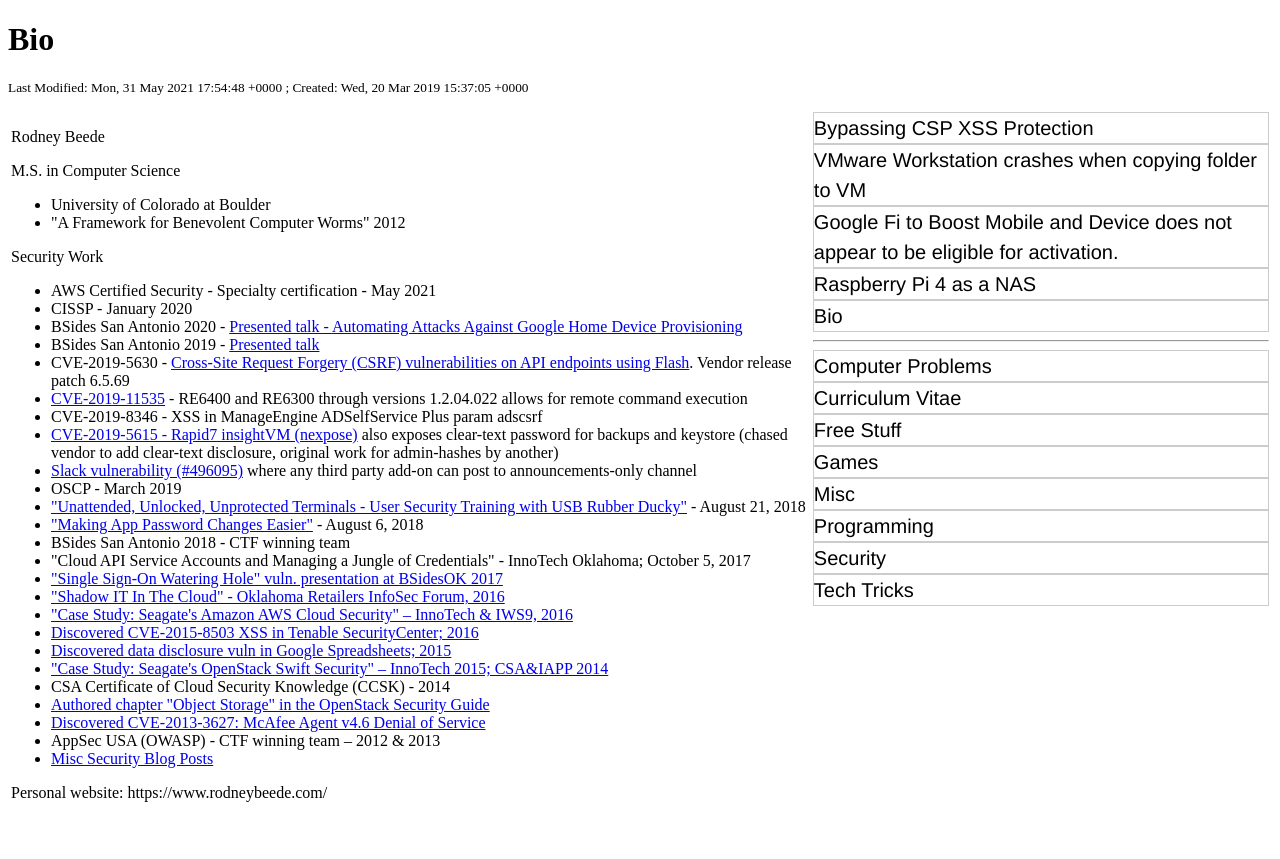
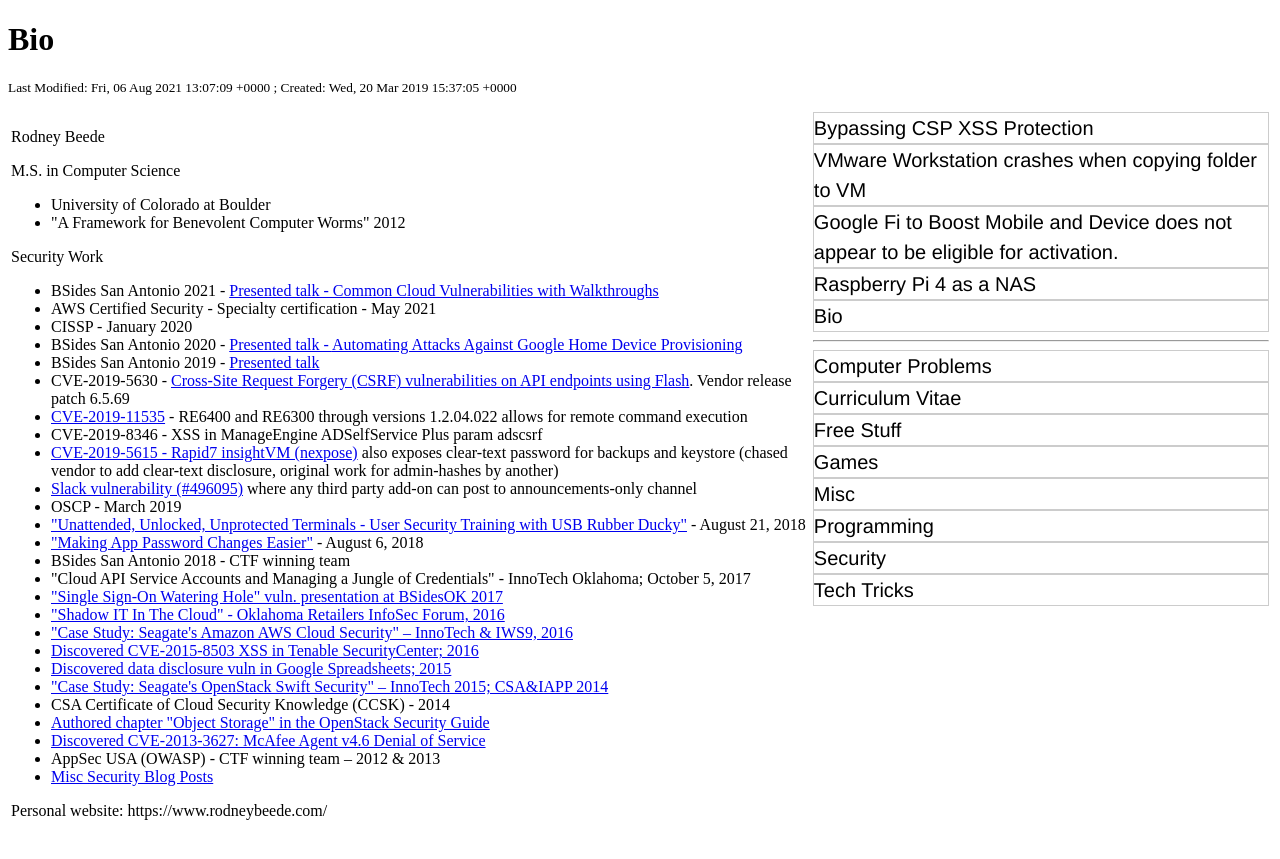
Before and after one commit to rbeede/rbeede.github.io, a Jekyll site: the page built from _posts/2020-08-26-bio.html, in a window 1280 px wide. Shown: the top 859 px of the page. Built offline with Jekyll 4.4.1, drawn with Linux system fonts in a browser that asks for light colours.

Commit message:
BSidesSATX2021

```diff
--- a/_posts/2020-08-26-bio.html
+++ b/_posts/2020-08-26-bio.html
@@ -20,10 +20,10 @@
 <p>Security Work</p>
 
 <ul>
-<!-- <li>CVE- - pending</li> -->
+<li>BSides San Antonio 2021 - <a href="https://github.com/rbeede/BSidesSATX2021">Presented talk - Common Cloud Vulnerabilities with Walkthroughs</a></li>
 <li>AWS Certified Security - Specialty certification - May 2021</li>
 <li>CISSP - January 2020</li>
-<li>BSides San Antonio 2020 - <a href="https://www.bsidessatx.com/">Presented talk - </a><a href="https://github.com/rbeede/BSidesSATX2020">Automating Attacks Against Google Home Device Provisioning</a></li>
+<li>BSides San Antonio 2020 - <a href="https://www.bsidessatx.com/presentations-2020.html#in_the_weeds_1400">Presented talk - </a><a href="https://github.com/rbeede/BSidesSATX2020">Automating Attacks Against Google Home Device Provisioning</a></li>
 <li>BSides San Antonio 2019 - <a href="https://www.bsidessatx.com/presentations-2019.html">Presented talk</a></li>
 <li>CVE-2019-5630 - <a href="/security/cve-2019-5630.html">Cross-Site Request Forgery (CSRF) vulnerabilities on API endpoints using Flash</a>.  Vendor release patch 6.5.69</li>
 <li><a href="http://s3.amazonaws.com/downloads.linksys.com/support/assets/releasenotes/Linksys%20RE6300%20RE6400%20Firmware%20Release%20Notes_v1.2.05.001.txt">CVE-2019-11535</a> - RE6400 and RE6300 through versions 1.2.04.022 allows for remote command execution</li>
```
Also changed, not shown: other parts of _posts/2020-08-26-bio.html (+1 -1 lines).
